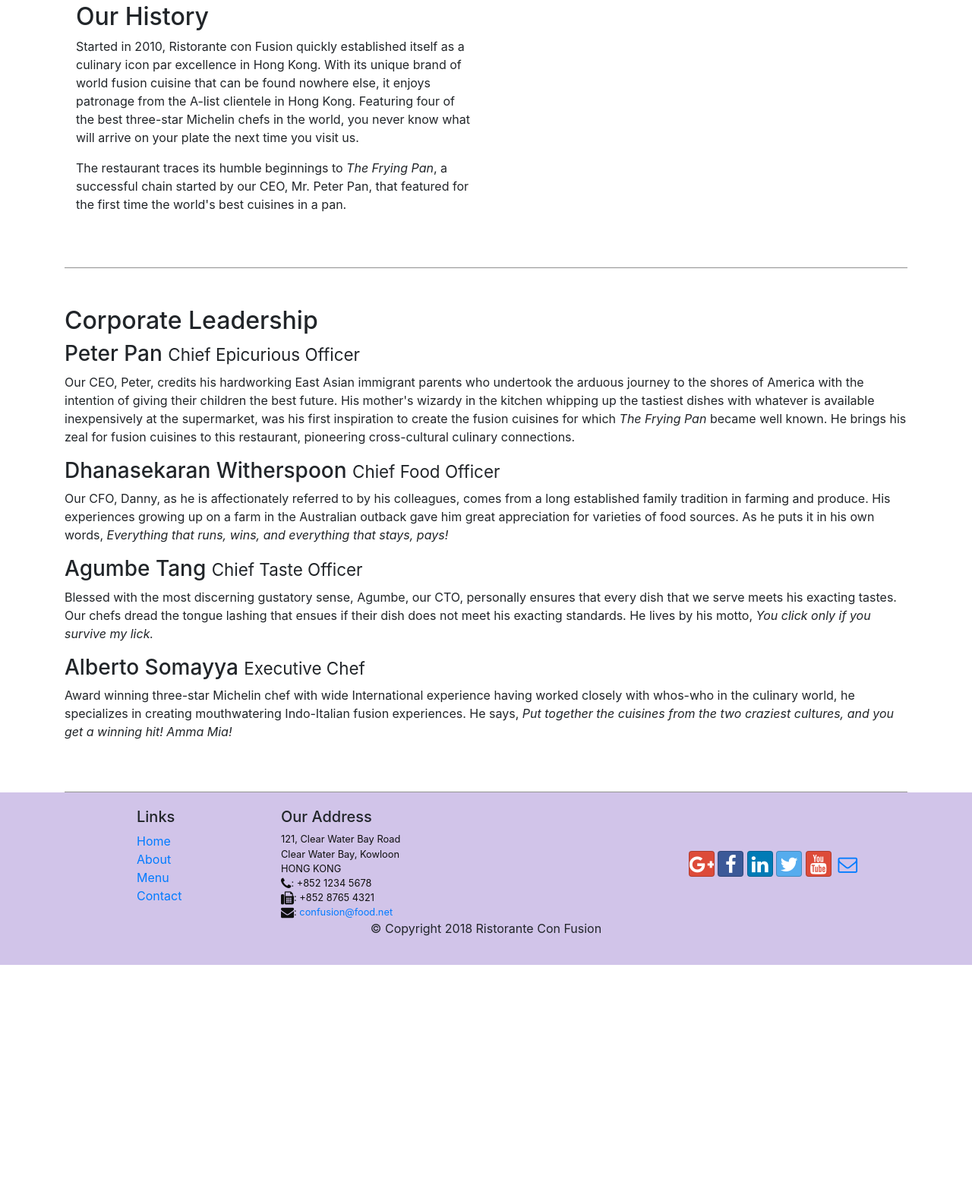
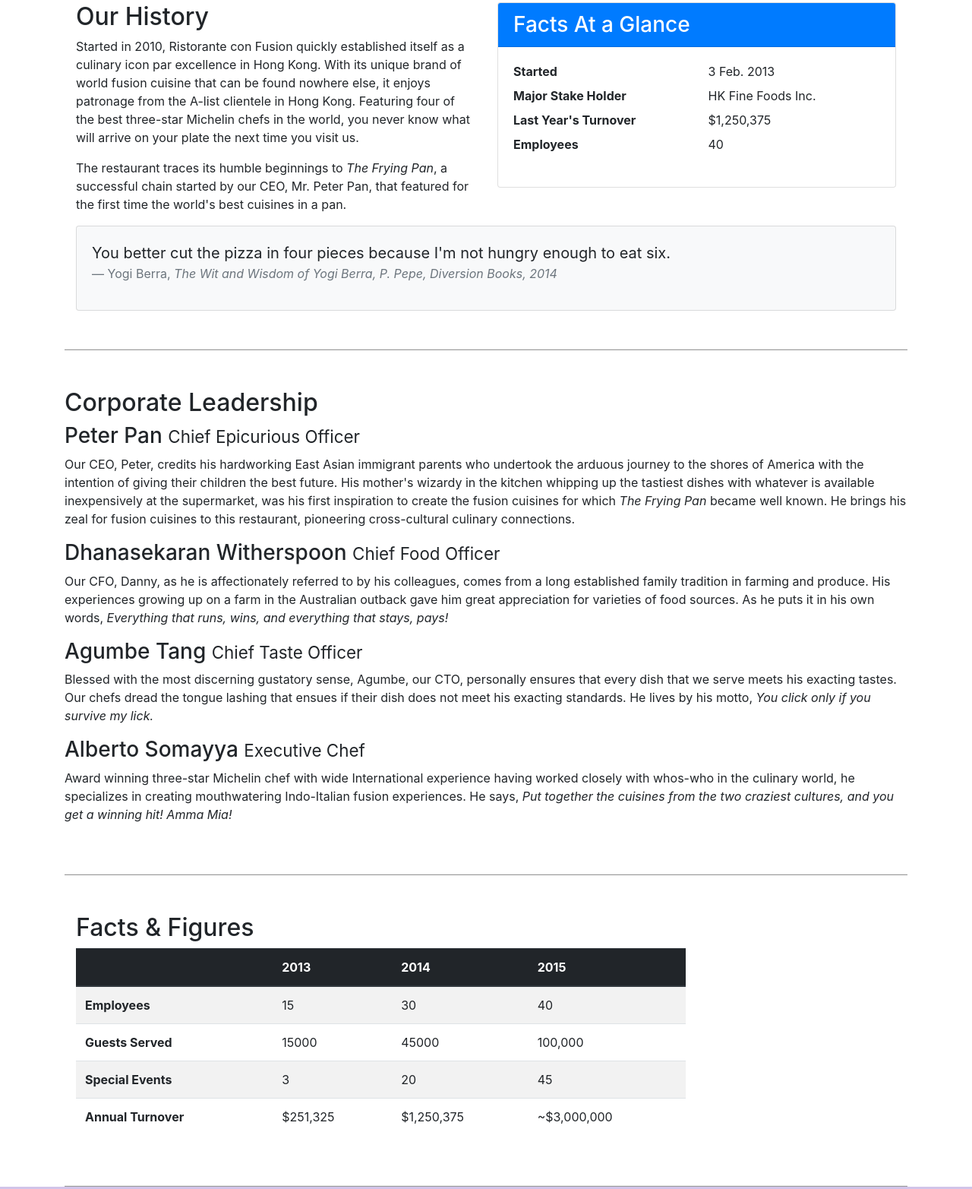
Before and after one commit to SanchitaMishra170676/bootstrap.courseProject, a website: page aboutus.html in a window 1280 px wide. Shown: the part 488-2053 px from the top of the page at 76% size. Before the commit the page ends 1758 px from the top, so only its background shows below. Drawn offline with nearby package versions, Linux system fonts and the light colour scheme.

Commit message:
tables and cards added

```diff
--- a/aboutus.html
+++ b/aboutus.html
@@ -71,8 +71,38 @@
                 <p>Started in 2010, Ristorante con Fusion quickly established itself as a culinary icon par excellence in Hong Kong. With its unique brand of world fusion cuisine that can be found nowhere else, it enjoys patronage from the A-list clientele in Hong Kong.  Featuring four of the best three-star Michelin chefs in the world, you never know what will arrive on your plate the next time you visit us.</p>
                 <p>The restaurant traces its humble beginnings to <em>The Frying Pan</em>, a successful chain started by our CEO, Mr. Peter Pan, that featured for the first time the world's best cuisines in a pan.</p>
             </div>
-            <div>
+            <div class="col-12 col-sm-6">
+                <div class="card">
+                    <h3 class="card-header bg-primary text-white">Facts At a Glance</h3>
+                    <div class="card-body">
+                        <dl class="row">
+                            <dt class="col-6">Started</dt>
+                            <dd class="col-6">3 Feb. 2013</dd>
+                            <dt class="col-6">Major Stake Holder</dt>
+                            <dd class="col-6">HK Fine Foods Inc.</dd>
+                            <dt class="col-6">Last Year's Turnover</dt>
+                            <dd class="col-6">$1,250,375</dd>
+                            <dt class="col-6">Employees</dt>
+                            <dd class="col-6">40</dd>
+                        </dl>
+                    </div>
+                </div>
             </div>
+
+            <div class="col-12">
+                    <div class="card card-body bg-light">
+                        <blockquote class="blockquote">
+                            <p class="mb-0">You better cut the pizza in four pieces because
+                                I'm not hungry enough to eat six.</p>
+                            <footer class="blockquote-footer">Yogi Berra,
+                                <cite title="Source Title">The Wit and Wisdom of Yogi Berra,
+                                P. Pepe, Diversion Books, 2014</cite>
+                            </footer>
+                        </blockquote>
+                    </div>
+          </div>
+
+
         </div>
 
 
@@ -86,7 +116,52 @@
                 <h3>Agumbe Tang <small>Chief Taste Officer</small></h3>
                 <p class="d-none d-lg-block" >Blessed with the most discerning gustatory sense, Agumbe, our CTO, personally ensures that every dish that we serve meets his exacting tastes. Our chefs dread the tongue lashing that ensues if their dish does not meet his exacting standards. He lives by his motto, <em>You click only if you survive my lick.</em></p>
                 <h3>Alberto Somayya <small>Executive Chef</small></h3>
-                <p class="d-none d-lg-block" ">Award winning three-star Michelin chef with wide International experience having worked closely with whos-who in the culinary world, he specializes in creating mouthwatering Indo-Italian fusion experiences. He says, <em>Put together the cuisines from the two craziest cultures, and you get a winning hit! Amma Mia!</em></p>
+                <p class="d-none d-lg-block" >Award winning three-star Michelin chef with wide International experience having worked closely with whos-who in the culinary world, he specializes in creating mouthwatering Indo-Italian fusion experiences. He says, <em>Put together the cuisines from the two craziest cultures, and you get a winning hit! Amma Mia!</em></p>
+            </div>
+       </div>
+       <div class="row row-content">
+            <div class="col-12 col-sm-9">
+                <h2>Facts &amp; Figures</h2>
+                <div class="table-responsive">
+                   <table class="table table-striped">
+                       <thead class="thead-dark">
+                           <tr>
+                               <th>&nbsp;</th>
+                               <th>2013</th>
+                               <th>2014</th>
+                               <th>2015</th>
+                           </tr>
+                       </thead>
+                       <tbody>
+                           <tr>
+                               <th>Employees</th>
+                               <td>15</td>
+                               <td>30</td>
+                               <td>40</td>
+                           </tr>
+                           <tr>
+                               <th>Guests Served</th>
+                               <td>15000</td>
+                               <td>45000</td>
+                               <td>100,000</td>
+                           </tr>
+                           <tr>
+                               <th>Special Events</th>
+                               <td>3</td>
+                               <td>20</td>
+                               <td>45</td>
+                           </tr>
+                           <tr>
+                               <th>Annual Turnover</th>
+                               <td>$251,325</td>
+                               <td>$1,250,375</td>
+                               <td>~$3,000,000</td>
+                           </tr>
+                       </tbody>
+                   </table>
+               </div>
+            </div>
+             <div class="col-12 col-sm-3">
             </div>
        </div>
 
```
